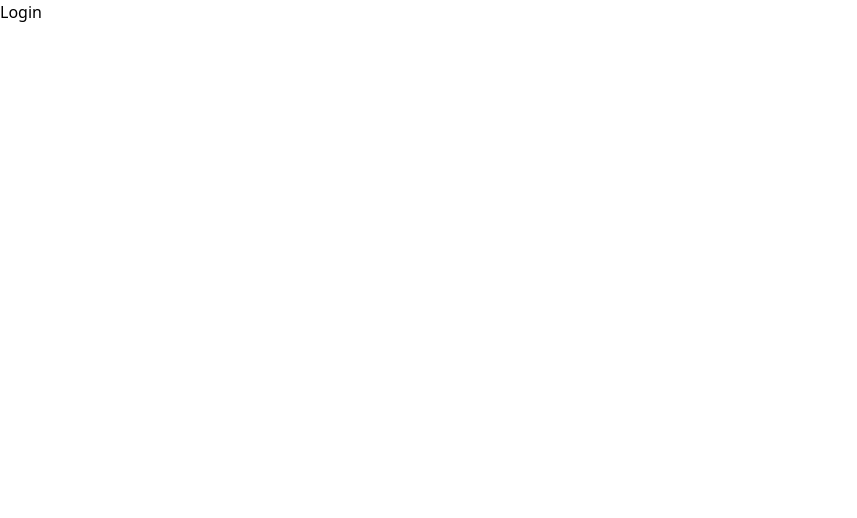
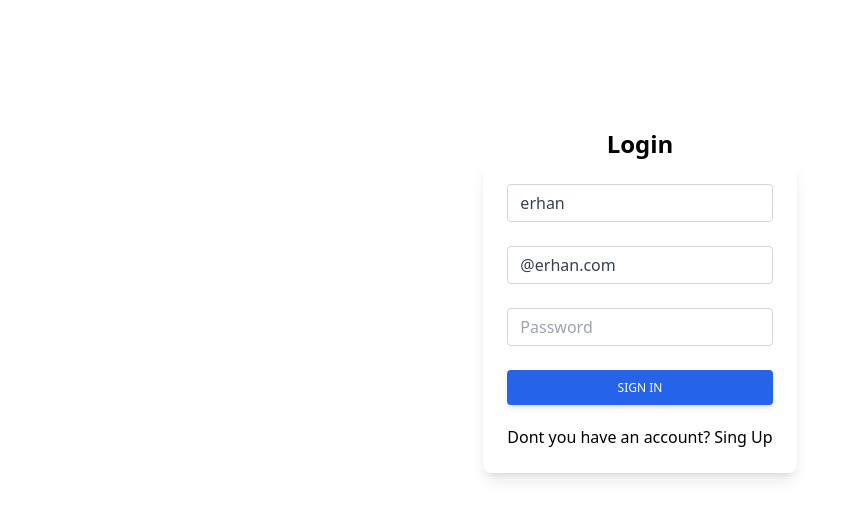
Before and after one commit to mirayengin/PersonelAppReact, a React (Create React App) app: page /login in a window 1280 px wide. Shown: the top 518 px of the page, without its empty margins (0-857 px from the left). Built offline with nearby package versions, Linux system fonts and the light colour scheme.

Commit message:
feat : login sayfası yapıldı

```diff
--- a/src/features/authSlice.jsx
+++ b/src/features/authSlice.jsx
@@ -29,7 +29,7 @@ const authSlice = createSlice({
     registerSuccess: (state, { payload }) => {
       state.loading = false;
       state.currentUser = payload?.username;
-      state.token = payload?.token;
+      state.token = payload?.key;
       state.error = false;
     },
     fetchFail: (state) => {
--- a/src/hook/useAuthCall.jsx
+++ b/src/hook/useAuthCall.jsx
@@ -6,11 +6,13 @@ import {
   logoutSuccess,
 } from "../features/authSlice";
 import { useDispatch } from "react-redux";
+import { useNavigate } from "react-router-dom";
 
 const BASE_URL = "http://127.0.0.1:8000/";
 
 const useAuthCall = () => {
   const dispatch = useDispatch();
+  const navigate = useNavigate();
 
   const register = async (userInfo) => {
     dispatch(fetchStart());
@@ -19,7 +21,9 @@ const useAuthCall = () => {
         `${BASE_URL}users/register/`,
         userInfo
       );
+      console.log(data);
       dispatch(loginSuccess(data));
+      navigate("/")
     } catch (error) {
       console.log(error);
       dispatch(fetchFail());
@@ -31,10 +35,12 @@ const useAuthCall = () => {
     dispatch(fetchStart());
     try {
       const { data } = await axios.post(
-        `${BASE_URL}users/login/`,
+        `${BASE_URL}users/auth/login/`,
         userInfo
       );
+      console.log(data)
       dispatch(loginSuccess(data));
+      navigate("/");
     } catch (error) {
       console.log(error);
       dispatch(fetchFail());
@@ -44,7 +50,7 @@ const useAuthCall = () => {
   const logout = async () => {
     dispatch(fetchStart());
     try {
-      await axios.post(`${BASE_URL}account/auth/logout/`);
+      await axios.post(`${BASE_URL}users/logout/`);
       dispatch(logoutSuccess());
     } catch (error) {
       console.log(error);
--- a/src/pages/Login.jsx
+++ b/src/pages/Login.jsx
@@ -1,9 +1,167 @@
-import React from 'react'
+import React from "react";
+import { useFormik } from "formik";
+import * as yup from "yup";
+import useAuthCall from "../hook/useAuthCall";
+import { Link } from "react-router-dom";
+
+const registerSchema = yup.object().shape({
+  username: yup
+    .string()
+    // .email("Please enter valid email")
+    .required("Please enter an email"),
+  email: yup
+    .string()
+    .email("Please enter valid email")
+    .required("Please enter an email"),
+  password: yup.string()
+    .min(8, "Password must have min 8 chars"),
+  // .max(16, "Password must have max 16 chars")
+  // .required("Please enter a password")
+  // .matches(/\d+/, "Password must have a number")
+  // .matches(/[a-z]+/, "Password must have a lowercase")
+  // .matches(/[A-Z]+/, "Password must have a uppercase")
+  // .matches(/[!,?{}><%&$#£+-.]+/, "Password must have a special chars"),
+
+  // first_name: yup.string().required("Please enter a First Name"),
+  // last_name: yup.string().required("Please enter a Last Name"),
+});
 
 const Login = () => {
+  const { login } = useAuthCall();
+  const { handleSubmit, handleChange, values, errors } = useFormik({
+    initialValues: {
+      username: "erhan",
+      email: "@erhan.com",
+      password: "",
+
+    },
+    validationSchema: registerSchema,
+    onSubmit: (values, action) => {
+      login(values);
+      console.log("values", values);
+      action.resetForm();
+
+    },
+  });
+
   return (
-    <div>Login</div>
-  )
-}
+    <>
+      <div className="flex flex-col justify-center items-center w-full ">
+        <h1 className="font-bold text-2xl mt-32">Login</h1>
+        <div className="flex justify-center p-6 rounded-lg shadow-lg bg-white max-w-md">
+          <form onSubmit={handleSubmit}>
+            <div className="form-group mb-6">
+              <input
+                type="text"
+                className="form-control
+      block
+      w-full
+      px-3
+      py-1.5
+      text-base
+      font-normal
+      text-gray-700
+      bg-white bg-clip-padding
+      border border-solid border-gray-300
+      rounded
+      transition
+      ease-in-out
+      m-0
+      focus:text-gray-700 focus:bg-white focus:border-blue-600 focus:outline-none"
+                id="exampleInput123"
+                aria-describedby="emailHelp123"
+                placeholder="Username"
+                onChange={handleChange}
+                value={values.username}
+                name="username"
+              />
+              <p>{errors.username || ""}</p>
+            </div>
 
-export default Login
+            <div className="form-group mb-6">
+              <input
+                type="email"
+                className="form-control block
+    w-full
+    px-3
+    py-1.5
+    text-base
+    font-normal
+    text-gray-700
+    bg-white bg-clip-padding
+    border border-solid border-gray-300
+    rounded
+    transition
+    ease-in-out
+    m-0
+    focus:text-gray-700 focus:bg-white focus:border-blue-600 focus:outline-none"
+                id="exampleInput125"
+                placeholder="Email address"
+                onChange={handleChange}
+                value={values.email}
+                name="email"
+              />
+              <p>{errors.email || ""}</p>
+            </div>
+            <div className="form-group mb-6">
+              <input
+                type="password"
+                className="form-control block
+    w-full
+    px-3
+    py-1.5
+    text-base
+    font-normal
+    text-gray-700
+    bg-white bg-clip-padding
+    border border-solid border-gray-300
+    rounded
+    transition
+    ease-in-out
+    m-0
+    focus:text-gray-700 focus:bg-white focus:border-blue-600 focus:outline-none"
+                id="exampleInput126"
+                placeholder="Password"
+                onChange={handleChange}
+                value={values.password}
+                name="password"
+              />
+              <p>{errors.password || ""}</p>
+            </div>
+
+            <button
+              type="submit"
+              className="
+  w-full
+  px-6
+  py-2.5
+  bg-blue-600
+  text-white
+  font-medium
+  text-xs
+  leading-tight
+  uppercase
+  rounded
+  shadow-md
+  hover:bg-blue-700 hover:shadow-lg
+  focus:bg-blue-700 focus:shadow-lg focus:outline-none focus:ring-0
+  active:bg-blue-800 active:shadow-lg
+  transition
+  duration-150
+  ease-in-out"
+            >
+              Sign In
+            </button>
+            <div className="mt-5">
+              <Link to="/register" >
+                Dont you have an account? Sing Up
+              </Link>
+            </div>
+          </form>
+        </div>
+      </div>
+    </>
+  );
+};
+
+export default Login;
--- a/src/pages/Register.jsx
+++ b/src/pages/Register.jsx
@@ -1,6 +1,6 @@
 import React from "react";
 import { useFormik } from "formik";
-import * as  yup from "yup";
+import * as yup from "yup";
 import useAuthCall from "../hook/useAuthCall";
 
 const registerSchema = yup.object().shape({
@@ -8,8 +8,7 @@ const registerSchema = yup.object().shape({
     .string()
     .email("Please enter valid email")
     .required("Please enter an email"),
-  password: yup.string()
-  .min(8, "Password must have min 8 chars"),
+  password: yup.string().min(8, "Password must have min 8 chars"),
   // .max(16, "Password must have max 16 chars")
   // .required("Please enter a password")
   // .matches(/\d+/, "Password must have a number")
@@ -22,22 +21,22 @@ const registerSchema = yup.object().shape({
 });
 
 const Register = () => {
-  const {register} = useAuthCall()
-  const {handleSubmit, handleChange,values,errors} = useFormik({
+  const { register } = useAuthCall();
+  const { handleSubmit, handleChange, values, errors } = useFormik({
     initialValues: {
-      username:"a",
-      first_name: "",
-      last_name: "",
-      email: "",
+      username: "erhan",
+      first_name: "erhan",
+      last_name: "erhan",
+      email: "@erhan.com",
       password: "12345678",
-      password2 : "12345678"
+      password2: "12345678",
     },
     validationSchema: registerSchema,
     onSubmit: (values, action) => {
-      register(values)
+      register(values);
       // console.log("values", values);
-      action.resetForm()
-    }
+      action.resetForm();
+    },
   });
 
   return (
@@ -46,6 +45,33 @@ const Register = () => {
         <h1 className="font-bold text-2xl mt-32">Register</h1>
         <div className="flex justify-center p-6 rounded-lg shadow-lg bg-white max-w-md">
           <form onSubmit={handleSubmit}>
+            <div className="form-group mb-6">
+              <input
+                type="text"
+                className="form-control
+      block
+      w-full
+      px-3
+      py-1.5
+      text-base
+      font-normal
+      text-gray-700
+      bg-white bg-clip-padding
+      border border-solid border-gray-300
+      rounded
+      transition
+      ease-in-out
+      m-0
+      focus:text-gray-700 focus:bg-white focus:border-blue-600 focus:outline-none"
+                id="exampleInput123"
+                aria-describedby="emailHelp123"
+                placeholder="Username"
+                onChange={handleChange}
+                value={values.username}
+                name="username"
+              />
+              <p>{errors.username || ""}</p>
+            </div>
             <div className="grid grid-cols-2 gap-4">
               <div className="form-group mb-6">
                 <input
@@ -99,8 +125,8 @@ const Register = () => {
                   value={values.last_name}
                   name="last_name"
                 />
+                <p>{errors.last_name || ""}</p>
               </div>
-              <p>{errors.last_name || ""}</p>
             </div>
             <div className="form-group mb-6">
               <input
@@ -152,6 +178,31 @@ const Register = () => {
               />
               <p>{errors.password || ""}</p>
             </div>
+            <div className="form-group mb-6">
+              <input
+                type="password"
+                className="form-control block
+    w-full
+    px-3
+    py-1.5
+    text-base
+    font-normal
+    text-gray-700
+    bg-white bg-clip-padding
+    border border-solid border-gray-300
+    rounded
+    transition
+    ease-in-out
+    m-0
+    focus:text-gray-700 focus:bg-white focus:border-blue-600 focus:outline-none"
+                id="exampleInput126"
+                placeholder="Password2"
+                onChange={handleChange}
+                value={values.password2}
+                name="password2"
+              />
+              <p>{errors.password2 || ""}</p>
+            </div>
             <div className="form-group form-check text-center mb-6">
               <input
                 type="checkbox"
@@ -190,7 +241,6 @@ const Register = () => {
               Sign up
             </button>
           </form>
-
         </div>
       </div>
     </>
--- a/src/router/PrivateRouter.jsx
+++ b/src/router/PrivateRouter.jsx
@@ -1,10 +1,11 @@
 import React from 'react'
+import { useSelector } from 'react-redux'
 import { Navigate, Outlet } from 'react-router-dom'
 
 const PrivateRouter = () => {
-  const currentUser = true
+  const {token} = useSelector((state) => state.auth)
   return (
-    currentUser ? <Outlet/> : <Navigate to="/login"/>
+    token ? <Outlet/> : <Navigate to="/login"/>
 
   )
 }
```
